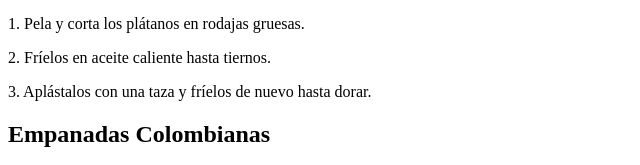
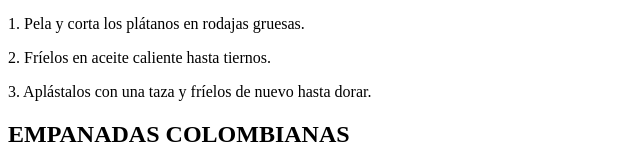
Before and after one commit to EduNolasco/RecetasDeCocina, a plain HTML site: page index.html in a window 1280 px wide. Shown: the part 1104-1269 px from the top of the page, without its empty margins (0-640 px from the left). Drawn offline with Linux system fonts and the light colour scheme.

```diff
--- a/index.html
+++ b/index.html
@@ -37,7 +37,7 @@
     <p>2. Fríelos en aceite caliente hasta tiernos.</p>
     <p>3. Aplástalos con una taza y fríelos de nuevo hasta dorar.</p>
 
-    <h2>Empanadas Colombianas</h2>
+    <h2>EMPANADAS COLOMBIANAS</h2>
     <img src="https://i.pinimg.com/736x/ea/b0/c2/eab0c208c0a9c7656e025bb6fcfb19b2.jpg" alt="Empanadas colombianas" width="300">
     <h3>Ingredientes:</h3>
     <ul>
```
